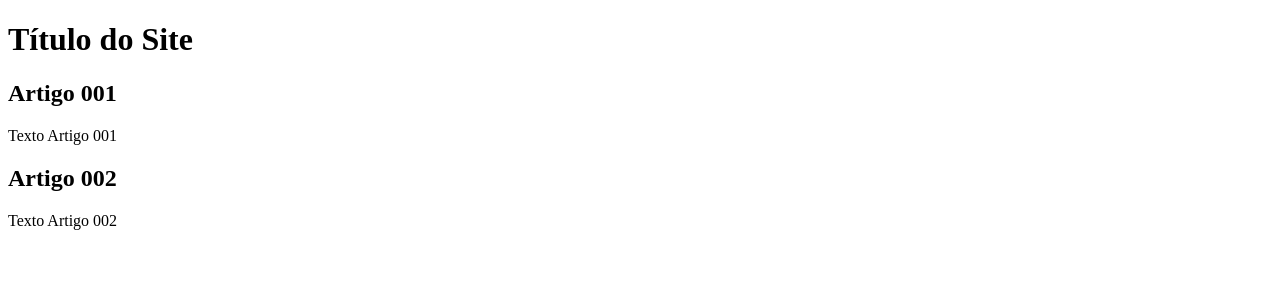
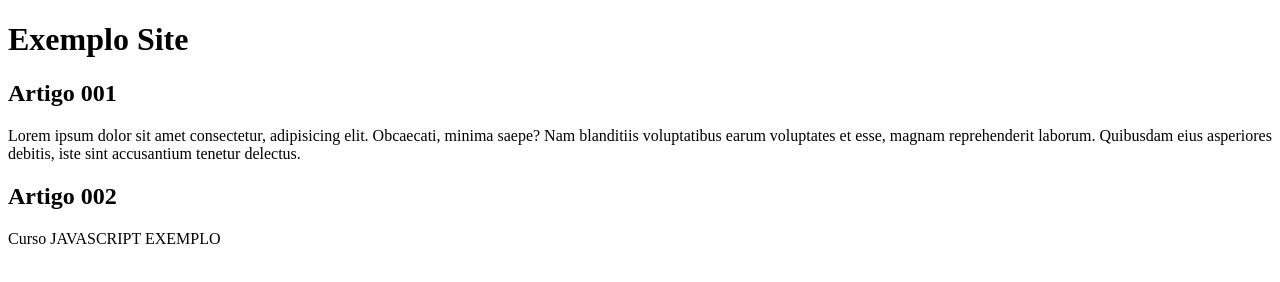
Before and after one commit to nsalexandre/projeto-site, a plain HTML site: page index.html in a window 1280 px wide. Drawn offline with Linux system fonts and the light colour scheme.

Commit message:
Alteração BRANCH CONTEÚDO

```diff
--- a/index.html
+++ b/index.html
@@ -8,15 +8,15 @@
 <body>
 <main>
     <header>
-        <h1>Título do Site</h1>
+        <h1>Exemplo Site</h1>
     </header>
     <article>
         <h2>Artigo 001</h2>
-        <p>Texto Artigo 001</p>
+        <p>Lorem ipsum dolor sit amet consectetur, adipisicing elit. Obcaecati, minima saepe? Nam blanditiis voluptatibus earum voluptates et esse, magnam reprehenderit laborum. Quibusdam eius asperiores debitis, iste sint accusantium tenetur delectus.</p>
     </article>
     <article>
         <h2>Artigo 002</h2>
-        <p>Texto Artigo 002</p>
+        <p>Curso JAVASCRIPT EXEMPLO</p>
     </article>
 </main>
 </body>
```
